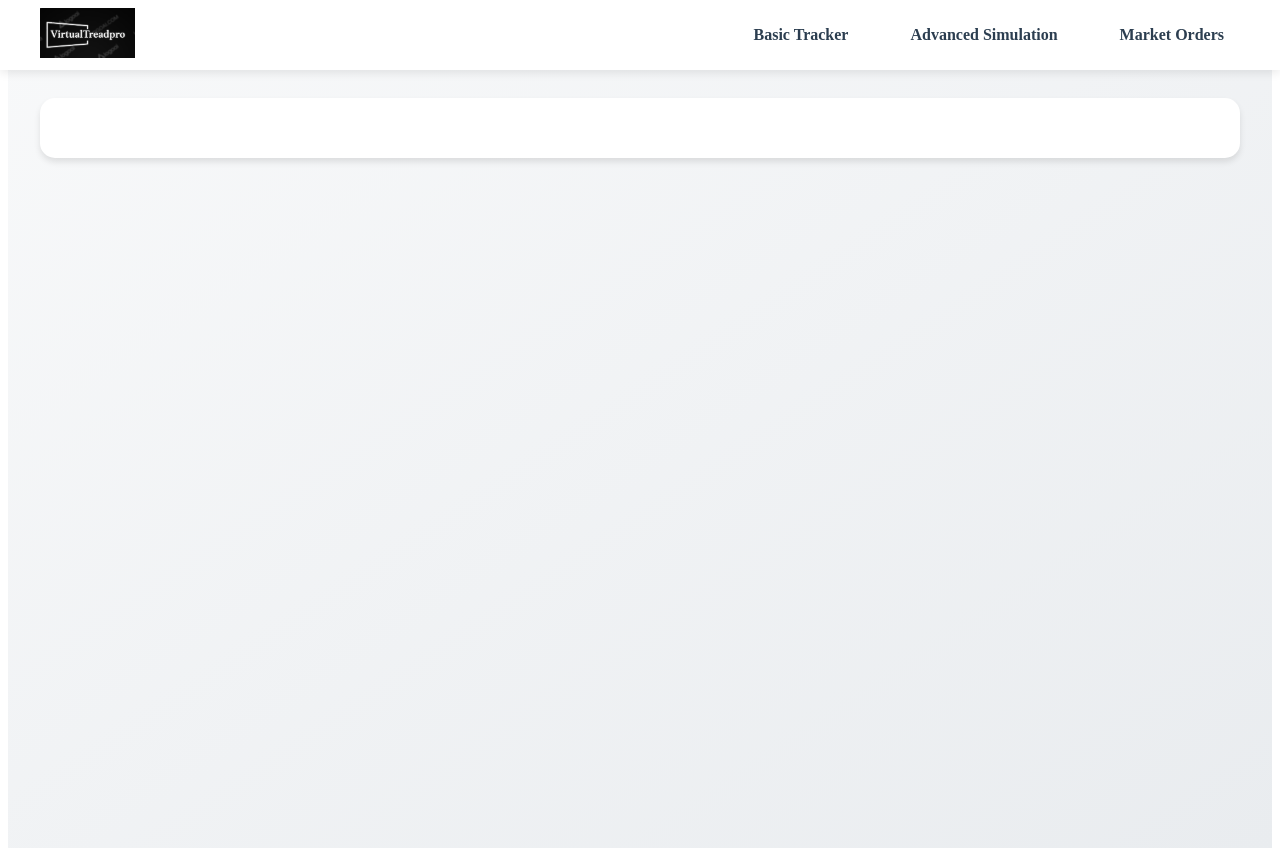
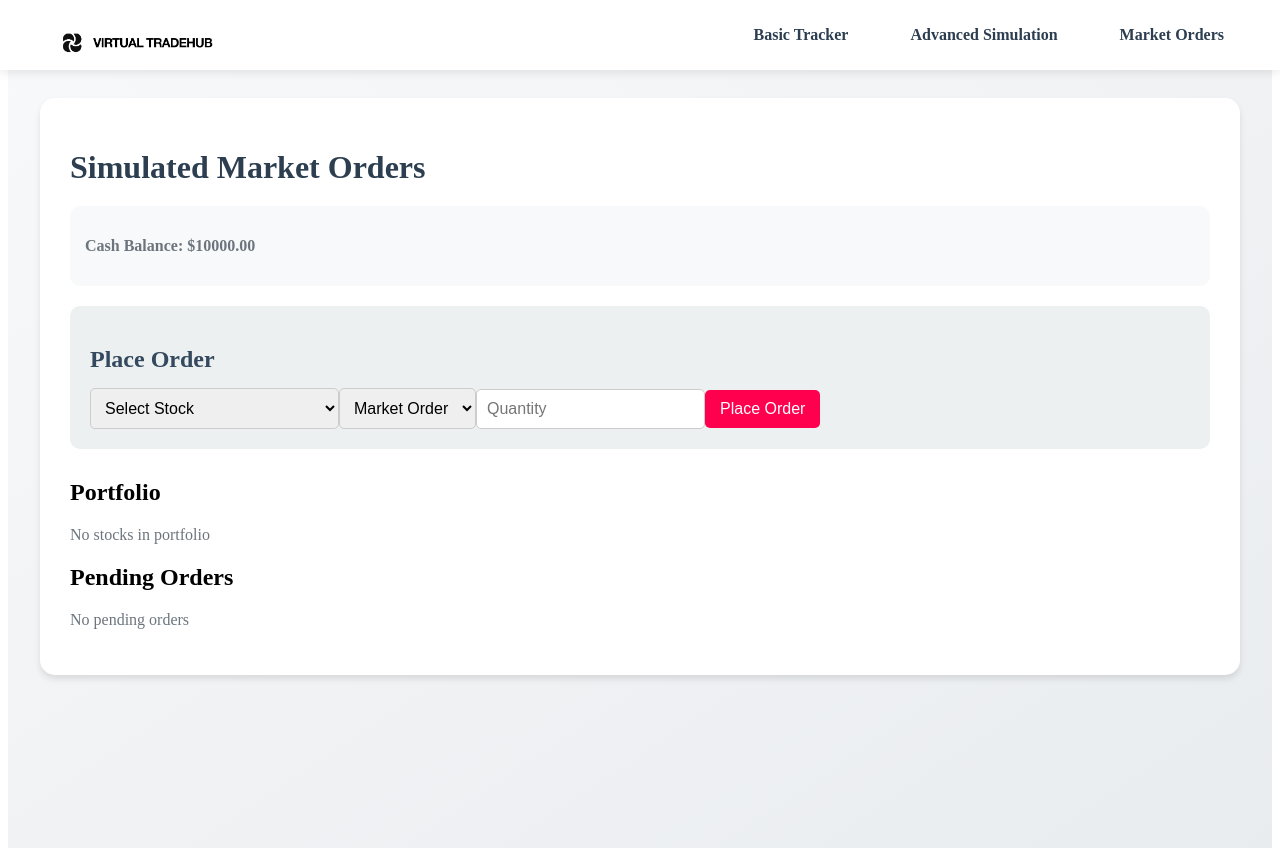
Before and after one commit to pratiksha-more/tracker-portfolio, a React (Vite) app in the folder my-app/: page /market-orders in a window 1280 px wide. Built offline with nearby package versions, Linux system fonts and the light colour scheme.

Commit message:
Task 3 added sucessfully

```diff
--- a/my-app/src/MarketOrders.jsx
+++ b/my-app/src/MarketOrders.jsx
@@ -1,11 +1,231 @@
+import { useState, useEffect } from 'react';
 import './style/MarketOrders.css';
 
 function MarketOrders() {
+  const initialStocks = [
+    { id: 1, name: 'Apple', symbol: 'AAPL', price: 150.0 },
+    { id: 2, name: 'Google', symbol: 'GOOGL', price: 2800.0 },
+    { id: 3, name: 'Amazon', symbol: 'AMZN', price: 3500.0 },
+    { id: 4, name: 'Microsoft', symbol: 'MSFT', price: 300.0 },
+  ];
+
+  const [stocks, setStocks] = useState(initialStocks);
+  const [orders, setOrders] = useState([]);
+  const [portfolio, setPortfolio] = useState([]);
+  const [cash, setCash] = useState(10000);
+
+  const [selectedStockId, setSelectedStockId] = useState('');
+  const [orderType, setOrderType] = useState('market');
+  const [quantity, setQuantity] = useState('');
+  const [limitPrice, setLimitPrice] = useState('');
+
+  useEffect(() => {
+    const interval = setInterval(() => {
+      refreshPrices();
+      processOrders();
+    }, 5000);
+    return () => clearInterval(interval);
+  }, [orders, stocks]);
+
+  const refreshPrices = () => {
+    const updatedStocks = stocks.map((stock) => {
+      const changePercent = Math.random() * 10 - 5;
+      const newPrice = +(stock.price * (1 + changePercent / 100)).toFixed(2);
+      return { ...stock, price: newPrice };
+    });
+    setStocks(updatedStocks);
+  };
+
+  const processOrders = () => {
+    const executedOrders = [];
+    const remainingOrders = [];
+
+    orders.forEach((order) => {
+      const stock = stocks.find((s) => s.id === order.stockId);
+      if (!stock) return;
+
+      if (
+        (order.type === 'market') ||
+        (order.type === 'limit' && ((order.action === 'buy' && stock.price <= order.limitPrice) ||
+                                    (order.action === 'sell' && stock.price >= order.limitPrice)))
+      ) {
+        executeOrder(order, stock.price);
+        executedOrders.push(order);
+      } else {
+        remainingOrders.push(order);
+      }
+    });
+
+    setOrders(remainingOrders);
+  };
+
+  const executeOrder = (order, executionPrice) => {
+    const cost = executionPrice * order.quantity;
+
+    if (order.action === 'buy') {
+      if (cash < cost) {
+        alert('Not enough cash to execute the buy order.');
+        return;
+      }
+      setCash((prevCash) => prevCash - cost);
+      const existingHolding = portfolio.find((p) => p.id === order.stockId);
+      if (existingHolding) {
+        const newQuantity = existingHolding.quantity + order.quantity;
+        const newAvgCost =
+          (existingHolding.avgCost * existingHolding.quantity + cost) /
+          newQuantity;
+        setPortfolio(
+          portfolio.map((p) =>
+            p.id === order.stockId
+              ? { ...p, quantity: newQuantity, avgCost: newAvgCost }
+              : p
+          )
+        );
+      } else {
+        const stock = stocks.find((s) => s.id === order.stockId);
+        setPortfolio([
+          ...portfolio,
+          {
+            id: stock.id,
+            name: stock.name,
+            symbol: stock.symbol,
+            quantity: order.quantity,
+            avgCost: executionPrice,
+          },
+        ]);
+      }
+    } else if (order.action === 'sell') {
+      const holding = portfolio.find((p) => p.id === order.stockId);
+      if (!holding || holding.quantity < order.quantity) {
+        alert('Not enough shares to execute the sell order.');
+        return;
+      }
+      setCash((prevCash) => prevCash + cost);
+      if (holding.quantity === order.quantity) {
+        setPortfolio(portfolio.filter((p) => p.id !== order.stockId));
+      } else {
+        setPortfolio(
+          portfolio.map((p) =>
+            p.id === order.stockId
+              ? { ...p, quantity: p.quantity - order.quantity }
+              : p
+          )
+        );
+      }
+    }
+  };
+
+  const placeOrder = () => {
+    if (!selectedStockId || !quantity || quantity <= 0) {
+      alert('Please select a stock and enter a valid quantity.');
+      return;
+    }
+
+    if (orderType === 'limit' && (!limitPrice || limitPrice <= 0)) {
+      alert('Please enter a valid limit price.');
+      return;
+    }
+
+    const newOrder = {
+      id: Date.now(),
+      stockId: Number(selectedStockId),
+      type: orderType,
+      action: orderType === 'market' ? 'buy' : 'sell',
+      quantity: Number(quantity),
+      limitPrice: orderType === 'limit' ? Number(limitPrice) : null,
+    };
+
+    if (orderType === 'market') {
+      const stock = stocks.find((s) => s.id === newOrder.stockId);
+      executeOrder(newOrder, stock.price);
+    } else {
+      setOrders([...orders, newOrder]);
+    }
+
+    setSelectedStockId('');
+    setOrderType('market');
+    setQuantity('');
+    setLimitPrice('');
+  };
+
   return (
     <div className="market-orders">
-
+      <h1>Simulated Market Orders</h1>
+      <div className="balance">
+        <p>Cash Balance: ${cash.toFixed(2)}</p>
+      </div>
+      <div className="controls">
+        <h2>Place Order</h2>
+        <div className="order-form">
+          <select
+            value={selectedStockId}
+            onChange={(e) => setSelectedStockId(e.target.value)}
+          >
+            <option value="">Select Stock</option>
+            {stocks.map((stock) => (
+              <option key={stock.id} value={stock.id}>
+                {stock.name} ({stock.symbol}) - ${stock.price.toFixed(2)}
+              </option>
+            ))}
+          </select>
+          <select
+            value={orderType}
+            onChange={(e) => setOrderType(e.target.value)}
+            >
+            <option value="market">Market Order</option>
+            <option value="limit">Limit Order</option>
+          </select>
+          {orderType === 'limit' && (
+            <input
+              type="number"
+              placeholder="Limit Price"
+              value={limitPrice}
+              onChange={(e) => setLimitPrice(e.target.value)}
+            />
+          )}
+          <input
+            type="number"
+            placeholder="Quantity"
+            value={quantity}
+            onChange={(e) => setQuantity(e.target.value)}
+          />
+          <button onClick={placeOrder}>Place Order</button>
+        </div>
+      </div>
+      <div className="portfolio">
+        <h2>Portfolio</h2>
+        {portfolio.length === 0 ? (
+          <p>No stocks in portfolio</p>
+        ) : (
+          <ul>
+            {portfolio.map((stock) => (
+              <li key={stock.id}>
+                {stock.name} ({stock.symbol}) - {stock.quantity} shares @ $
+                {stock.avgCost.toFixed(2)}
+              </li>
+            ))}
+          </ul>
+        )}
+      </div>
+      <div className="pending-orders">
+        <h2>Pending Orders</h2>
+        {orders.length === 0 ? (
+          <p>No pending orders</p>
+        ) : (
+          <ul>
+            {orders.map((order) => (
+              <li key={order.id}>
+                {order.action.toUpperCase()} {order.quantity} shares of{' '}
+                {stocks.find((s) => s.id === order.stockId)?.symbol} at{' '}
+                {order.type === 'limit'
+                  ? `$${order.limitPrice.toFixed(2)}`
+                  : 'Market Price'}
+              </li>
+            ))}
+          </ul>
+        )}
+      </div>
     </div>
-  );
-}
+); }
 
 export default MarketOrders;
--- a/my-app/src/Navbar.jsx
+++ b/my-app/src/Navbar.jsx
@@ -13,7 +13,7 @@ function Navbar(){
         <div className="container">
             <nav className="navbar">
                 <div className="logo">
-                    <img src="/tpp.png" alt="logo"/>
+                    <img src="/TreadPro.png" alt="logo"/>
                 </div>
                 <div className={`links ${isMenuOpen ? 'active' : ''}`}>
                     <ul>
--- a/my-app/src/style/MarketOrders.css
+++ b/my-app/src/style/MarketOrders.css
@@ -20,3 +20,17 @@
     padding: 20px;
   }
 }
+
+.stock-chart {
+  width: 100%;
+  height: 400px;
+  border: 1px solid #ccc;
+}
+
+.watchlist {
+  width: 100%;
+  max-width: 400px;
+  margin: 0 auto;
+  padding: 20px;
+  border: 1px solid #ccc;
+}
--- a/my-app/src/style/Navbar.css
+++ b/my-app/src/style/Navbar.css
@@ -26,7 +26,7 @@
 }
 
 .logo img {
-  height: 50px;
+  height: 90px;
   width: auto;
   transition: transform 0.3s ease;
 }
```
Also changed, not shown: my-app/public/Screenshot 2025-02-08 095010.png (added), my-app/public/tp.png (deleted).
